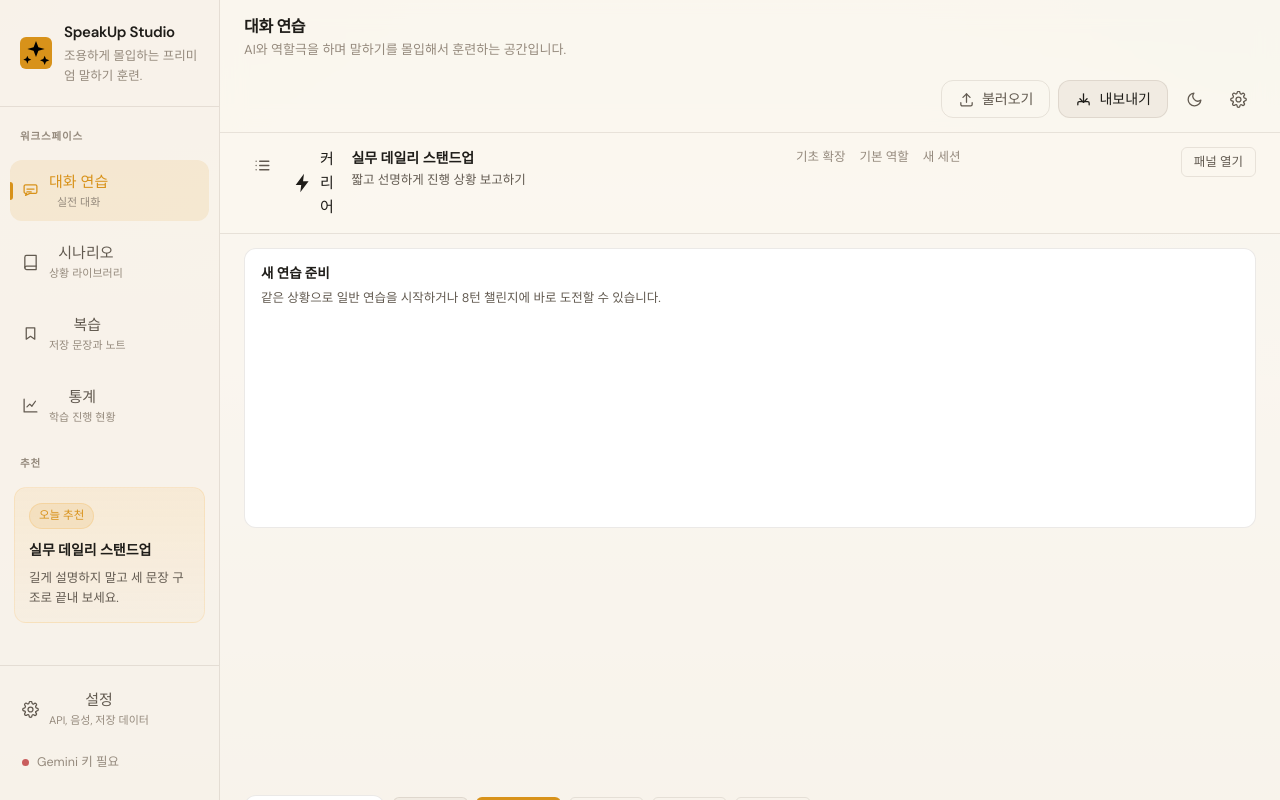
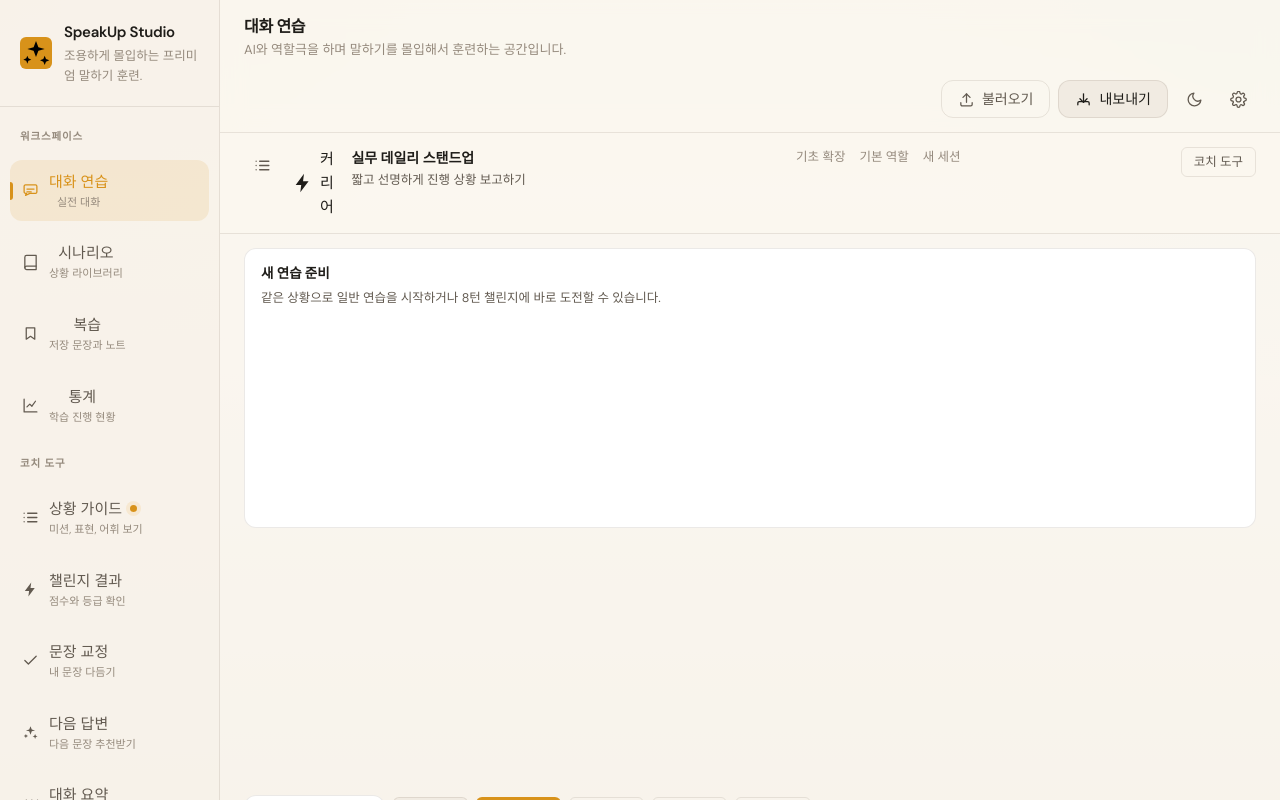
Before and after one commit to alibowbow/engspeakup, a React (Vite) app: page / in a window 1280 px wide. Built offline with nearby package versions, Linux system fonts and the light colour scheme.

Commit message:
feat: improve coaching visibility in practice

```diff
--- a/src/App.tsx
+++ b/src/App.tsx
@@ -180,9 +180,9 @@ const CHALLENGE_SUBSCORE_LABELS: Record<keyof ChallengeReview['subscores'], stri
 const PRACTICE_PANEL_TABS: Array<{ id: PracticePanelTab; label: string }> = [
   { id: 'guide', label: '상황 가이드' },
   { id: 'challenge', label: '챌린지 결과' },
-  { id: 'suggestions', label: '답변 덱' },
-  { id: 'analysis', label: '최근 분석' },
-  { id: 'recap', label: '세션 리캡' },
+  { id: 'suggestions', label: '다음 답변' },
+  { id: 'analysis', label: '문장 교정' },
+  { id: 'recap', label: '대화 요약' },
 ];
 const TTS_VOICE_OPTIONS = getGeminiTtsVoices();
 const TTS_VOICE_GROUPS = {
@@ -805,7 +805,17 @@ export default function App() {
   const favoriteMessages = sortSessions(sessions).flatMap((session) =>
     session.messages.filter((message) => message.favorite).map((message) => ({ session, message })),
   );
-  const latestAnalysis = [...analyses].sort((a, b) => new Date(b.createdAt).getTime() - new Date(a.createdAt).getTime())[0];
+  const activeSessionAnalyses = activeSession
+    ? [...analyses]
+        .filter((entry) => entry.sessionId === activeSession.id)
+        .sort((a, b) => new Date(b.createdAt).getTime() - new Date(a.createdAt).getTime())
+    : [];
+  const latestUserSentence = activeSession ? lastUserMessage(activeSession.messages) : null;
+  const currentSessionAnalysis =
+    (latestUserSentence &&
+      activeSessionAnalyses.find((entry) => entry.sentence.trim().toLowerCase() === latestUserSentence.text.trim().toLowerCase())) ||
+    activeSessionAnalyses[0] ||
+    null;
   const weeklySessions = sessions.filter((session) => Date.now() - new Date(session.updatedAt).getTime() < 7 * 24 * 60 * 60 * 1000);
   const totalTurns = sessions.reduce((sum, session) => sum + session.messages.length, 0);
   const weeklyMinutes = Math.round(
@@ -878,6 +888,48 @@ export default function App() {
   );
   const activeChallengeLevel = resolveChallengeLevelView(activeChallengeReview);
   const activeChallengeSubscores = resolveChallengeSubscores(activeChallengeReview);
+  const practiceToolNav: Array<{ id: PracticePanelTab; label: string; hint: string; icon: IconName; ready: boolean }> = [
+    {
+      id: 'guide',
+      label: '상황 가이드',
+      hint: '미션, 표현, 어휘 보기',
+      icon: 'list',
+      ready: true,
+    },
+    {
+      id: 'challenge',
+      label: '챌린지 결과',
+      hint: activeChallengeReview
+        ? `${activeChallengeReview.score100}점 · ${activeChallengeReview.grade} 등급`
+        : activeChallenge.enabled
+          ? `${activeChallenge.userTurns}/${activeChallenge.targetTurns}턴 진행 중`
+          : '점수와 등급 확인',
+      icon: 'bolt',
+      ready: Boolean(activeChallenge.enabled || activeChallengeReview),
+    },
+    {
+      id: 'analysis',
+      label: '문장 교정',
+      hint: currentSessionAnalysis ? '방금 쓴 문장 교정 완료' : '내 문장 다듬기',
+      icon: 'check',
+      ready: Boolean(currentSessionAnalysis),
+    },
+    {
+      id: 'suggestions',
+      label: '다음 답변',
+      hint: bundle ? '추천 문장 3개 준비됨' : '다음 문장 추천받기',
+      icon: 'sparkles',
+      ready: Boolean(bundle),
+    },
+    {
+      id: 'recap',
+      label: '대화 요약',
+      hint: activeSession?.summary ? '성과와 다음 숙제 정리됨' : '이번 연습 한 번에 정리',
+      icon: 'wave',
+      ready: Boolean(activeSession?.summary),
+    },
+  ];
+  const readyPracticeToolCount = practiceToolNav.filter((item) => item.ready && item.id !== 'guide').length;
   const selectedTtsVoice =
     TTS_VOICE_OPTIONS.find((voice) => voice.name === settings.voiceName) ??
     TTS_VOICE_OPTIONS.find((voice) => voice.name === GEMINI_TTS_DEFAULT_VOICE) ??
@@ -1260,7 +1312,7 @@ export default function App() {
       openPracticePanel('suggestions');
       setNotice('다음 답변 후보 3개를 준비했습니다.');
     } catch (error) {
-      setNotice(error instanceof Error ? `답변 추천 실패: ${error.message}` : '답변 추천에 실패했습니다.');
+      setNotice(error instanceof Error ? `다음 답변 추천 실패: ${error.message}` : '다음 답변 추천에 실패했습니다.');
     } finally {
       setBusy(null);
     }
@@ -1278,7 +1330,7 @@ export default function App() {
     }
     if (!settings.apiKey.trim()) {
       setShowSettings(true);
-      setNotice('문장 분석에는 API 키가 필요합니다.');
+      setNotice('문장 교정에는 API 키가 필요합니다.');
       return;
     }
     setBusy('analysis');
@@ -1316,7 +1368,7 @@ export default function App() {
       upsert({ ...activeSession, summary: fallback });
       setVocabulary((current) => mergeVocabulary(current, fallback.notableVocabulary));
       openPracticePanel('recap');
-      setNotice('API 없이 로컬 세션 리캡을 만들었습니다.');
+      setNotice('API 없이 로컬 대화 요약을 만들었습니다.');
       return;
     }
     setBusy('recap');
@@ -1332,11 +1384,11 @@ export default function App() {
       upsert({ ...activeSession, summary });
       setVocabulary((current) => mergeVocabulary(current, summary.notableVocabulary));
       openPracticePanel('recap');
-      setNotice('세션 리캡이 준비되었습니다.');
+      setNotice('대화 요약이 준비되었습니다.');
     } catch (error) {
       upsert({ ...activeSession, summary: fallback });
       openPracticePanel('recap');
-      setNotice(error instanceof Error ? `리캡 생성 실패: ${error.message}` : '리캡 생성에 실패했습니다.');
+      setNotice(error instanceof Error ? `대화 요약 생성 실패: ${error.message}` : '대화 요약 생성에 실패했습니다.');
     } finally {
       setBusy(null);
     }
@@ -1465,6 +1517,28 @@ export default function App() {
               <Icon name={item.icon} />
               <div>
                 <div>{item.label}</div>
+                <small>{item.hint}</small>
+              </div>
+            </button>
+          ))}
+
+          <div className="nav-section-label">코치 도구</div>
+          {practiceToolNav.map((item) => (
+            <button
+              key={item.id}
+              type="button"
+              className={`nav-item nav-item--tool ${view === 'practice' && showTools && practicePanelTab === item.id ? 'active' : ''}`}
+              onClick={() => {
+                setView('practice');
+                openPracticePanel(item.id);
+              }}
+            >
+              <Icon name={item.icon} />
+              <div>
+                <div className="nav-item-row">
+                  <span>{item.label}</span>
+                  {item.ready && <span className="nav-item-status" aria-hidden="true" />}
+                </div>
                 <small>{item.hint}</small>
               </div>
             </button>
@@ -1564,7 +1638,7 @@ export default function App() {
                   </div>
                   <div className="scenario-bar-actions">
                     <button type="button" className="btn btn-ghost btn-sm" onClick={() => togglePracticePanel('guide')}>
-                      {showTools ? '패널 닫기' : '패널 열기'}
+                      {showTools ? '코치 도구 닫기' : readyPracticeToolCount ? `코치 도구 ${readyPracticeToolCount}` : '코치 도구'}
                     </button>
                   </div>
                 </div>
@@ -1647,16 +1721,58 @@ export default function App() {
                     )}
 
                     <button type="button" className="btn btn-ghost btn-sm" onClick={suggest} disabled={busy === 'suggestions' || busy === 'challenge'}>
-                      {busy === 'suggestions' ? '생성 중...' : '답변 추천'}
+                      {busy === 'suggestions' ? '생성 중...' : '다음 답변'}
                     </button>
                     <button type="button" className="btn btn-ghost btn-sm" onClick={analyze} disabled={busy === 'analysis' || busy === 'challenge'}>
-                      {busy === 'analysis' ? '분석 중...' : '문장 분석'}
+                      {busy === 'analysis' ? '교정 중...' : '문장 교정'}
                     </button>
                     <button type="button" className="btn btn-ghost btn-sm" onClick={recap} disabled={busy === 'recap' || busy === 'challenge'}>
-                      {busy === 'recap' ? '정리 중...' : '세션 리캡'}
+                      {busy === 'recap' ? '정리 중...' : '대화 요약'}
                     </button>
                   </div>
                 </div>
+
+                {(busy === 'analysis' || currentSessionAnalysis) && (
+                  <section className="card analysis-spotlight animate-in">
+                    <div className="analysis-spotlight-head">
+                      <div>
+                        <div className="feedback-label">문장 교정</div>
+                        <div className="card-title">
+                          {busy === 'analysis' ? '방금 쓴 문장을 다듬는 중입니다' : '방금 쓴 문장을 이렇게 바꾸면 더 자연스럽습니다'}
+                        </div>
+                        <div className="card-subtitle">
+                          {busy === 'analysis'
+                            ? '현재 대화 맥락을 반영해 더 정확하고 자연스러운 영어 문장으로 교정하고 있습니다.'
+                            : '내 문장과 추천 문장을 바로 비교한 뒤, 필요하면 코치 도구에서 상세 피드백까지 볼 수 있습니다.'}
+                        </div>
+                      </div>
+                      <button type="button" className="btn btn-secondary btn-sm" onClick={() => openPracticePanel('analysis')}>
+                        코치 도구에서 자세히 보기
+                      </button>
+                    </div>
+
+                    {busy === 'analysis' ? (
+                      <div className="feedback-card">
+                        <div className="feedback-label">교정 준비 중</div>
+                        <p>문장 의도, 문법, 자연스러움을 함께 보고 있습니다.</p>
+                      </div>
+                    ) : currentSessionAnalysis ? (
+                      <>
+                        <div className="analysis-spotlight-grid">
+                          <div className="analysis-spotlight-card">
+                            <div className="mini-label">내 문장</div>
+                            <p>{currentSessionAnalysis.sentence}</p>
+                          </div>
+                          <div className="analysis-spotlight-card analysis-spotlight-card--accent">
+                            <div className="mini-label">추천 문장</div>
+                            <p>{currentSessionAnalysis.revision}</p>
+                          </div>
+                        </div>
+                        <p className="insight-copy">{currentSessionAnalysis.koreanSummary}</p>
+                      </>
+                    ) : null}
+                  </section>
+                )}
 
                 {showCatalog && (
                   <section className="card catalog-popover animate-in">
@@ -1801,8 +1917,8 @@ export default function App() {
                 <aside className="practice-panel animate-in">
                   <div className="practice-panel-header">
                     <div>
-                      <div className="card-title">도구 패널</div>
-                      <div className="card-subtitle">가이드와 결과를 같은 자리에서 전환해 보세요.</div>
+                      <div className="card-title">코치 도구</div>
+                      <div className="card-subtitle">가이드, 교정, 챌린지 결과, 대화 요약을 한 자리에서 확인합니다.</div>
                     </div>
                     <button type="button" className="btn btn-icon" onClick={() => setShowTools(false)} aria-label="패널 닫기">
                       <Icon name="close" />
@@ -2070,8 +2186,8 @@ export default function App() {
                       <section className="card practice-panel-section">
                     <div className="card-header">
                       <div>
-                        <div className="card-title">답변 덱</div>
-                        <div className="card-subtitle">현재 흐름에 맞는 다음 답변 후보입니다.</div>
+                        <div className="card-title">다음 답변</div>
+                        <div className="card-subtitle">막히지 않도록 바로 이어 말할 수 있는 다음 문장을 추천합니다.</div>
                       </div>
                     </div>
                     {bundle ? (
@@ -2095,8 +2211,8 @@ export default function App() {
                     ) : (
                       <EmptyState
                         icon={<Icon name="sparkles" />}
-                        title="아직 답변 덱이 없습니다"
-                        description="답변 추천을 누르면 현재 대화에 맞는 다음 문장을 제안합니다."
+                        title="아직 다음 답변 추천이 없습니다"
+                        description="상단의 다음 답변 버튼을 누르면 현재 흐름에 맞는 문장 후보를 바로 제안합니다."
                       />
                     )}
                   </section>
@@ -2106,22 +2222,32 @@ export default function App() {
                       <section className="card practice-panel-section">
                     <div className="card-header">
                       <div>
-                        <div className="card-title">최근 분석</div>
-                        <div className="card-subtitle">유지할 점, 고칠 점, 다시 쓸 표현을 정리합니다.</div>
+                        <div className="card-title">문장 교정</div>
+                        <div className="card-subtitle">방금 쓴 문장을 더 정확하고 자연스러운 영어로 바로 다듬습니다.</div>
                       </div>
                     </div>
-                    {latestAnalysis ? (
+                    {currentSessionAnalysis ? (
                       <>
-                        <p className="insight-copy">{latestAnalysis.overview}</p>
+                        <div className="analysis-spotlight-grid">
+                          <div className="analysis-spotlight-card">
+                            <div className="mini-label">내 문장</div>
+                            <p>{currentSessionAnalysis.sentence}</p>
+                          </div>
+                          <div className="analysis-spotlight-card analysis-spotlight-card--accent">
+                            <div className="mini-label">추천 문장</div>
+                            <p>{currentSessionAnalysis.revision}</p>
+                          </div>
+                        </div>
+                        <p className="insight-copy">{currentSessionAnalysis.overview}</p>
                         <div className="feedback-card">
-                          <div className="feedback-label">개선문</div>
-                          <p>{latestAnalysis.revision}</p>
+                          <div className="feedback-label">왜 이렇게 바꾸나요?</div>
+                          <p>{currentSessionAnalysis.koreanSummary}</p>
                         </div>
                         <div className="analysis-grid">
                           <div className="feedback-card">
                             <div className="feedback-label">잘한 점</div>
                             <ul className="bullet-list compact">
-                              {latestAnalysis.strengths.map((item) => (
+                              {currentSessionAnalysis.strengths.map((item) => (
                                 <li key={item}>{item}</li>
                               ))}
                             </ul>
@@ -2129,7 +2255,7 @@ export default function App() {
                           <div className="feedback-card">
                             <div className="feedback-label">문법</div>
                             <ul className="bullet-list compact">
-                              {latestAnalysis.grammar.map((item) => (
+                              {currentSessionAnalysis.grammar.map((item) => (
                                 <li key={item}>{item}</li>
                               ))}
                             </ul>
@@ -2137,7 +2263,7 @@ export default function App() {
                           <div className="feedback-card">
                             <div className="feedback-label">자연스러움</div>
                             <ul className="bullet-list compact">
-                              {latestAnalysis.naturalness.map((item) => (
+                              {currentSessionAnalysis.naturalness.map((item) => (
                                 <li key={item}>{item}</li>
                               ))}
                             </ul>
@@ -2147,8 +2273,8 @@ export default function App() {
                     ) : (
                       <EmptyState
                         icon={<Icon name="check" />}
-                        title="아직 분석 결과가 없습니다"
-                        description="문장 분석을 실행하면 피드백, 교정, 새 어휘가 여기에 쌓입니다."
+                        title="아직 문장 교정 결과가 없습니다"
+                        description="대화 중 문장 교정 버튼을 누르면 내 문장과 추천 문장을 바로 비교해서 볼 수 있습니다."
                       />
                     )}
                   </section>
@@ -2158,12 +2284,16 @@ export default function App() {
                       <section className="card practice-panel-section">
                       <div className="card-header">
                         <div>
-                          <div className="card-title">세션 리캡</div>
-                          <div className="card-subtitle">이번 연습의 성과와 다음 할 일을 정리합니다.</div>
+                          <div className="card-title">대화 요약</div>
+                          <div className="card-subtitle">이번 연습을 한 번에 정리해서 다음 연습으로 바로 이어지게 만듭니다.</div>
                         </div>
                       </div>
                       {activeSession?.summary ? (
                         <>
+                          <div className="feedback-card feedback-card--compact">
+                            <div className="feedback-label">대화 요약이란?</div>
+                            <p>이번 대화에서 무엇을 잘했고, 다음에 무엇을 먼저 고쳐야 하는지 한 번에 정리해 주는 마무리 노트입니다.</p>
+                          </div>
                           <p className="insight-copy">{activeSession.summary.summary}</p>
                           <div className="detail-columns">
                             <div>
@@ -2195,8 +2325,8 @@ export default function App() {
                       ) : (
                         <EmptyState
                           icon={<Icon name="wave" />}
-                          title="아직 세션 리캡이 없습니다"
-                          description="세션 리캡을 실행하면 이번 대화의 성과와 다음 과제가 여기에 정리됩니다."
+                          title="아직 대화 요약이 없습니다"
+                          description="상단의 대화 요약 버튼을 누르면 이번 연습의 성과, 다음 집중 포인트, 숙제를 한 번에 정리해 줍니다."
                         />
                       )}
                     </section>
@@ -2435,7 +2565,7 @@ export default function App() {
                     ))}
                   </div>
                 ) : (
-                  <EmptyState icon={<Icon name="check" />} title="아직 피드백이 없습니다" description="세션 안에서 문장 분석을 실행하면 교정 기록이 여기에 쌓입니다." />
+              <EmptyState icon={<Icon name="check" />} title="아직 문장 교정 기록이 없습니다" description="세션 안에서 문장 교정을 실행하면 교정 기록이 여기에 쌓입니다." />
                 )}
               </section>
 
@@ -2443,7 +2573,7 @@ export default function App() {
                 <div className="card-header">
                   <div>
                     <div className="card-title">어휘 뱅크</div>
-                    <div className="card-subtitle">분석과 리캡에서 모은 표현을 다시 확인합니다.</div>
+                    <div className="card-subtitle">문장 교정과 대화 요약에서 모은 표현을 다시 확인합니다.</div>
                   </div>
                   <span className="badge badge-neutral">{vocabulary.length}</span>
                 </div>
@@ -2463,7 +2593,7 @@ export default function App() {
                     ))}
                   </div>
                 ) : (
-                  <EmptyState icon={<Icon name="wave" />} title="어휘 뱅크가 비어 있습니다" description="AI 분석이나 세션 리캡을 실행하면 새 카드가 여기에 추가됩니다." />
+              <EmptyState icon={<Icon name="wave" />} title="어휘 뱅크가 비어 있습니다" description="AI 문장 교정이나 대화 요약을 실행하면 새 카드가 여기에 추가됩니다." />
                 )}
               </section>
             </div>
--- a/src/styles.css
+++ b/src/styles.css
@@ -190,6 +190,21 @@ button, input, textarea, select { font: inherit; }
 }
 
 .nav-item small { display: block; color: var(--text-3); font-size: 11px; }
+.nav-item-row {
+  display: flex;
+  align-items: center;
+  gap: 8px;
+}
+
+.nav-item-status {
+  width: 7px;
+  height: 7px;
+  border-radius: var(--r-full);
+  background: var(--accent);
+  box-shadow: 0 0 0 4px rgba(245, 166, 35, 0.12);
+  flex-shrink: 0;
+}
+
 .nav-item svg,
 .btn svg,
 .message-avatar svg,
@@ -359,7 +374,7 @@ button, input, textarea, select { font: inherit; }
   height: calc(100dvh - 60px);
 }
 
-.practice-shell--tools { grid-template-columns: minmax(0, 1fr) 440px; }
+.practice-shell--tools { grid-template-columns: minmax(0, 1fr) 560px; }
 
 .conversation-layout {
   display: flex;
@@ -421,6 +436,47 @@ button, input, textarea, select { font: inherit; }
   font-size: 12.5px;
   color: var(--text-2);
   line-height: 1.55;
+}
+
+.analysis-spotlight {
+  margin: 18px 40px 0;
+  border-color: rgba(62, 207, 142, 0.18);
+  background:
+    linear-gradient(180deg, rgba(62, 207, 142, 0.08), rgba(62, 207, 142, 0.03)),
+    var(--panel-bg);
+}
+
+.analysis-spotlight-head {
+  display: flex;
+  align-items: flex-start;
+  justify-content: space-between;
+  gap: 16px;
+  margin-bottom: 14px;
+}
+
+.analysis-spotlight-grid {
+  display: grid;
+  grid-template-columns: repeat(2, minmax(0, 1fr));
+  gap: 12px;
+  margin-bottom: 12px;
+}
+
+.analysis-spotlight-card {
+  padding: 14px 16px;
+  border-radius: var(--r-md);
+  border: 1px solid var(--border);
+  background: var(--panel-strong);
+}
+
+.analysis-spotlight-card p {
+  margin-top: 8px;
+  color: var(--text-1);
+  line-height: 1.65;
+}
+
+.analysis-spotlight-card--accent {
+  border-color: rgba(245, 166, 35, 0.24);
+  background: rgba(245, 166, 35, 0.09);
 }
 
 .challenge-result-card {
@@ -1055,6 +1111,7 @@ button, input, textarea, select { font: inherit; }
     border-top: 1px solid var(--border);
     max-height: 48dvh;
   }
+  .analysis-spotlight-grid { grid-template-columns: 1fr; }
   .library-detail-card { position: static; top: auto; }
 }
 
@@ -1063,6 +1120,7 @@ button, input, textarea, select { font: inherit; }
   .page-header,
   .scenario-bar,
   .practice-toolbar { padding-inline: 24px; }
+  .analysis-spotlight { margin-inline: 24px; }
   .chat-feed { padding-inline: 24px; }
   .input-area { padding-inline: 24px; }
 
@@ -1136,12 +1194,18 @@ button, input, textarea, select { font: inherit; }
 
   .sidebar-nav { flex-direction: row; align-items: center; justify-content: space-around; padding: 0; width: 100%; }
   .nav-item { flex-direction: column; gap: 4px; padding: 8px 16px; font-size: 11px; }
+  .nav-item--tool { display: none; }
   .nav-item.active::before { display: none; }
   .nav-item small { display: none; }
 
   .page-header,
   .scenario-bar,
   .practice-toolbar { padding: 12px 16px; }
+  .analysis-spotlight {
+    margin: 16px 16px 0;
+    padding: 16px;
+  }
+  .analysis-spotlight-head { flex-direction: column; }
   .page-header { min-height: 64px; }
   .page-header-actions .btn:not(.btn-icon) { display: none; }
   .main-content { padding: 20px 16px 24px; }
```
